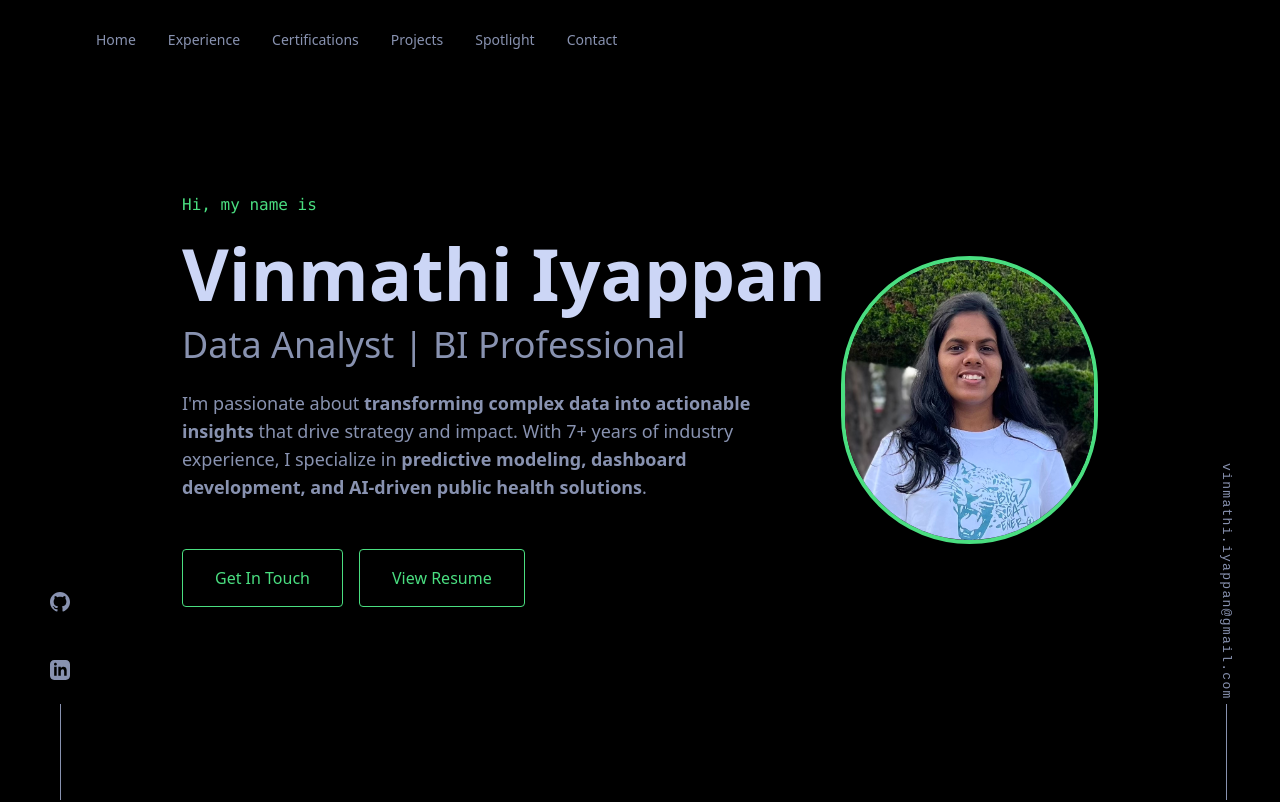
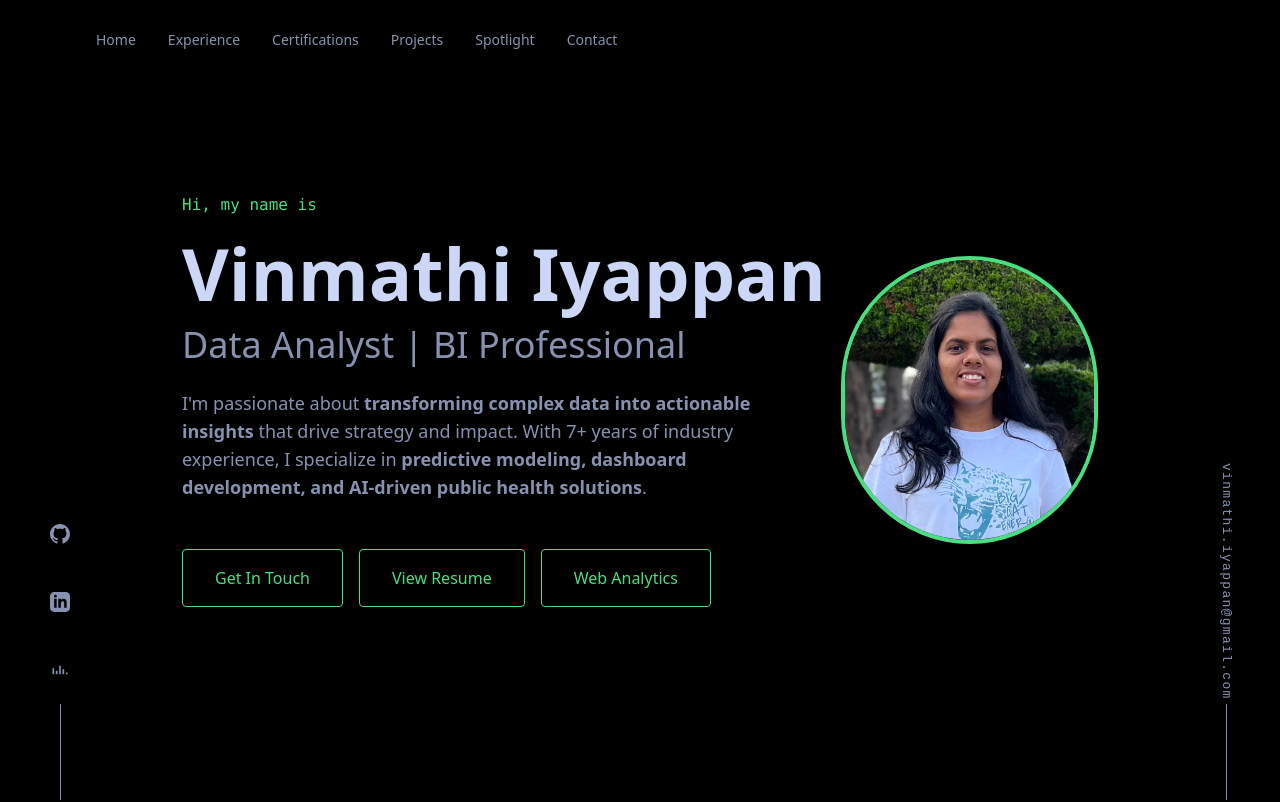
Before and after one commit to Vinmathiiyappan/VinmathiI.github.io, an Angular app: page / in a window 1280 px wide. Shown: the top 802 px of the page. Built offline with nearby package versions, Linux system fonts and the light colour scheme.

Commit message:
Build for production and updated analytics icon

```diff
--- a/src/app/components/footer/footer.component.html
+++ b/src/app/components/footer/footer.component.html
@@ -21,6 +21,15 @@
           </svg>
         </a>
       </li>
+      <li>
+        <a href="https://lookerstudio.google.com/reporting/e8a66131-67e8-488a-ba61-bc79879d4021" target="_blank" rel="noopener noreferrer"
+          class="text-white hover:text-green-400 hover:-translate-y-1 transition-all duration-200"
+          aria-label="View Vinmathi's Portfolio Website Analytics">
+          <svg xmlns="http://www.w3.org/2000/svg" class="h-6 w-6 fill-current" viewBox="0 0 24 24">
+            <path d="M3 17h2v-7H3v7zm4 0h2v-4H7v4zm4 0h2v-10h-2v10zm4 0h2v-6h-2v6zm4 0h2v-2h-2v2z" />
+          </svg>
+        </a>
+      </li>
     </ul>
   </div>
   <div class="bg-black p-8 text-center">
--- a/src/app/components/hero/hero.component.html
+++ b/src/app/components/hero/hero.component.html
@@ -22,6 +22,11 @@
           data-aos="fade-up" data-aos-delay="600">
           View Resume
         </a>
+        <a href="https://lookerstudio.google.com/reporting/e8a66131-67e8-488a-ba61-bc79879d4021/page/WlrJF" target="_blank"
+          class="inline-block px-8 py-4 border border-green-400 text-green-400 rounded hover:bg-green-400/10 transition-colors"
+          data-aos="fade-up" data-aos-delay="600">
+          Web Analytics
+        </a>
       </div>
     </div>
 
--- a/src/app/components/sidebar/sidebar.component.html
+++ b/src/app/components/sidebar/sidebar.component.html
@@ -26,8 +26,18 @@
                 </svg>
             </a>
         </li>
-
-
+        <!-- Looker -->
+        <li>
+            <a href="https://lookerstudio.google.com/reporting/e8a66131-67e8-488a-ba61-bc79879d4021/page/WlrJF"
+               target="_blank"
+               rel="noopener noreferrer"
+               aria-label="View Vinmathi's Portfolio Website Analytics"
+               class="text-slate p-1 hover:text-green-400 hover:-translate-y-1 transition-all duration-200">
+              <svg xmlns="http://www.w3.org/2000/svg" class="h-5 w-5" viewBox="0 0 24 24" fill="currentColor">
+                <path d="M3 17h2v-7H3v7zm4 0h2v-4H7v4zm4 0h2v-10h-2v10zm4 0h2v-6h-2v6zm4 0h2v-2h-2v2z"/>
+              </svg>
+            </a>
+          </li>
 
     </ul>
 </div>
```
